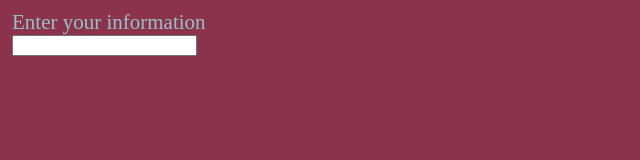
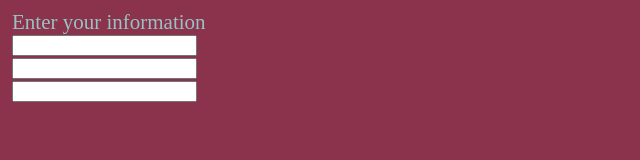
Before and after one commit to MartinGrillP/lab2, a plain HTML site: page index.html in a window 1280 px wide. Shown: the whole page, without its empty margins (0-640 px from the left). Drawn offline with Linux system fonts and the light colour scheme.

Commit message:
Add 2 more input tags and place them in a ul tag

```diff
--- a/index.html
+++ b/index.html
@@ -11,7 +11,17 @@
 			<h1>Enter your information</h1>
 		</header>
 		<form>
-			<input></input>
+			<ul>
+				<li>
+					<input></input>
+				</li>
+				<li>
+					<input></input>
+				</li>
+				<li>
+					<input></input>
+				</li>
+			</ul>
 		</form>
 	</body>
 </html>
```
